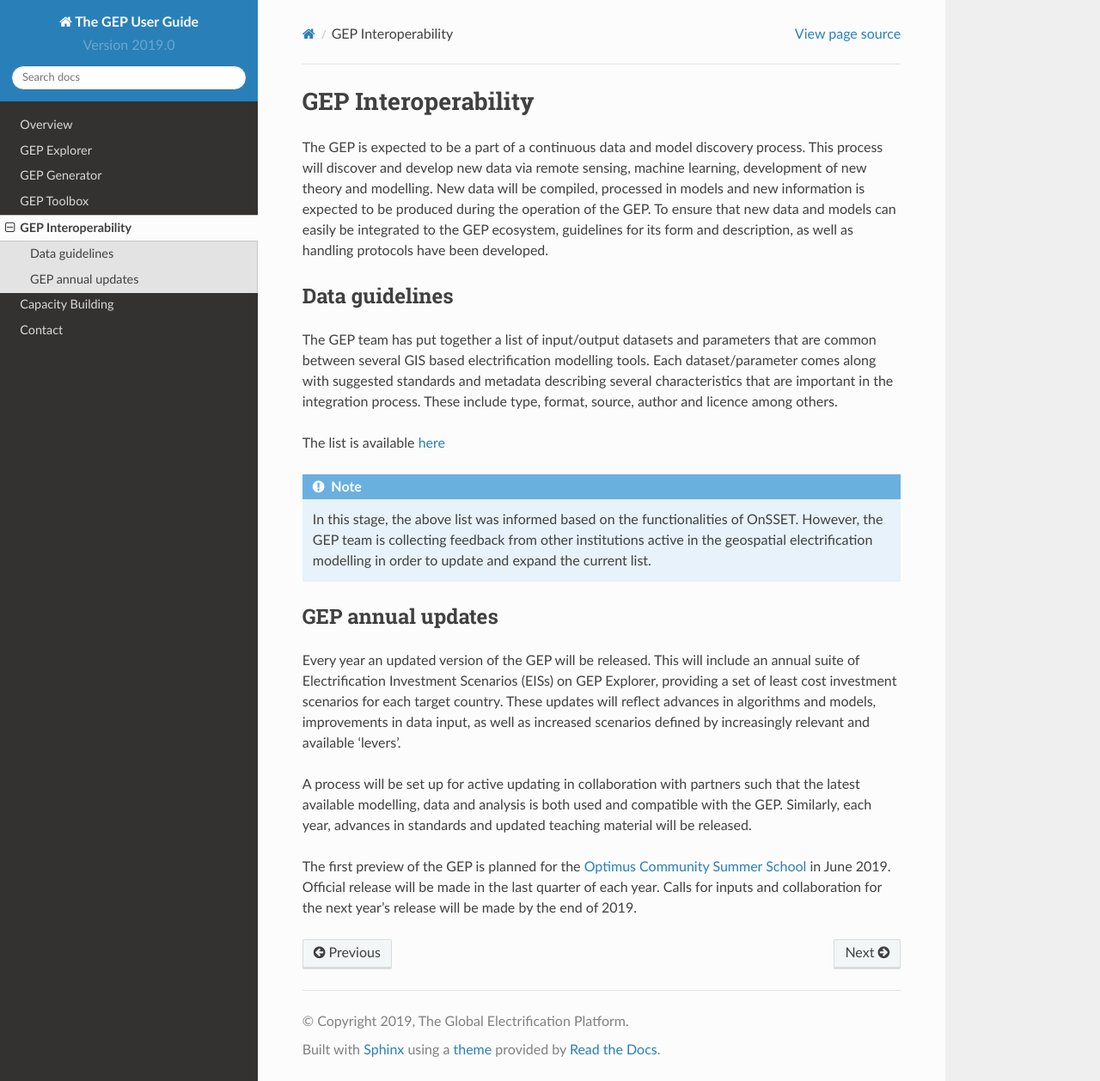
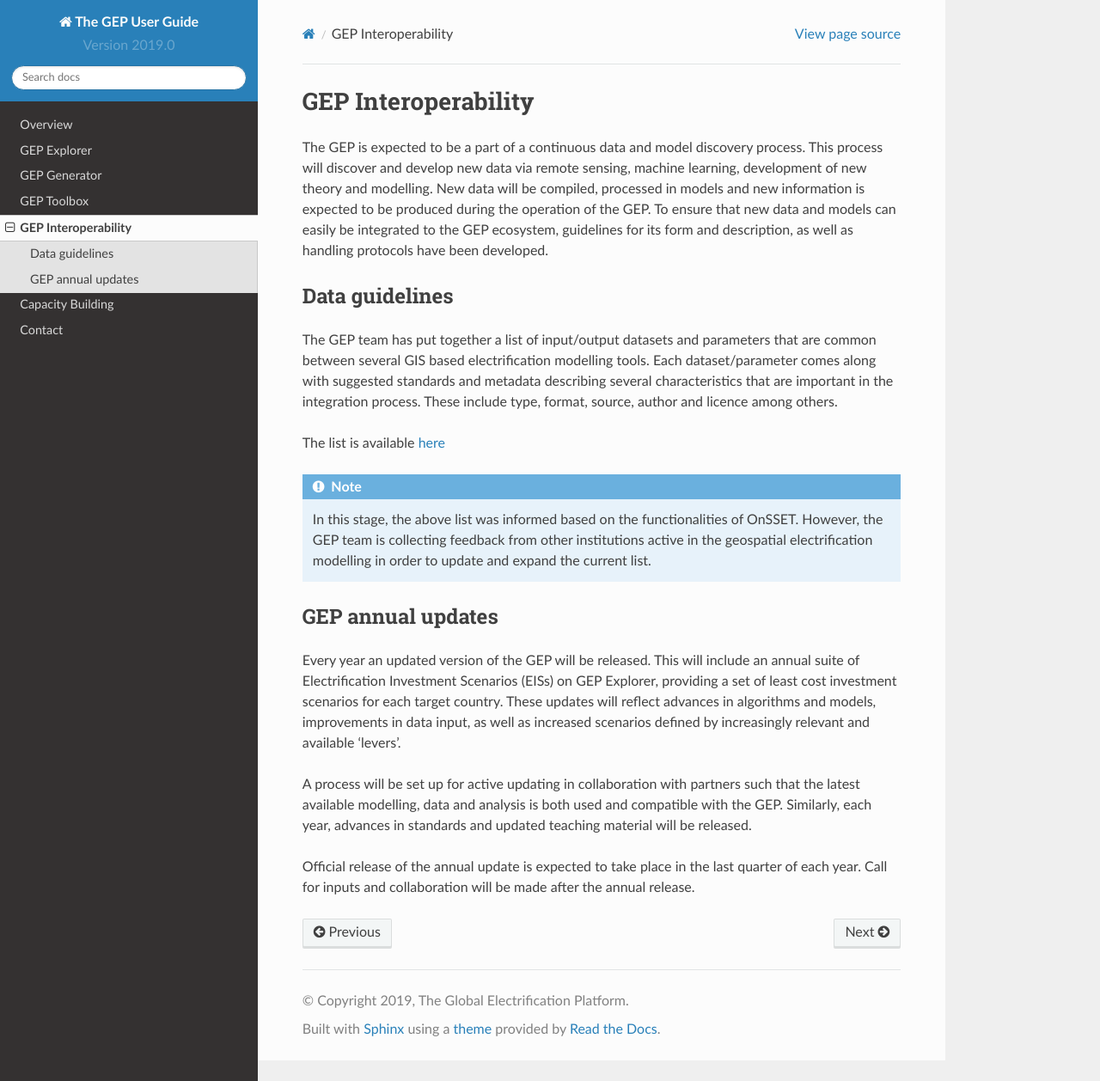
Before and after one commit to global-electrification-platform/User_Guide, a Sphinx documentation site: the page built from user-manual/source/Interoperability.md, in a window 1280 px wide and 1258 px high. Shown: the whole window at 86% size. Built offline with Sphinx 7.4.7 and the Read the Docs theme 2.0.0, drawn with Linux system fonts in a browser that asks for light colours.

```diff
--- a/user-manual/source/Interoperability.md
+++ b/user-manual/source/Interoperability.md
@@ -44,6 +44,5 @@ A process will be set up for active updating in collaboration with partners
 such that the latest available modelling, data and analysis is both used and compatible with
 the GEP. Similarly, each year, advances in standards and updated teaching material will be released.
 
-The first preview of the GEP is planned for the [Optimus Community
-Summer School](http://indico.ictp.it/event/8751/) in June 2019. Official release will be made in the last quarter of each year.
-Calls for inputs and collaboration for the next year's release will be made by the end of 2019.
+Official release of the annual update is expected to take place in the last quarter of each year.
+Call for inputs and collaboration will be made after the annual release.
```
Also changed, not shown: user-manual/source/GEP Capacity Building.md (+1 -1 lines), user-manual/source/GEP Explorer.md (+2 -2 lines), user-manual/source/images/GEP_Explorer_4.JPG (added), user-manual/source/images/GEP_Explorer_5.JPG (added), 13 other files.
